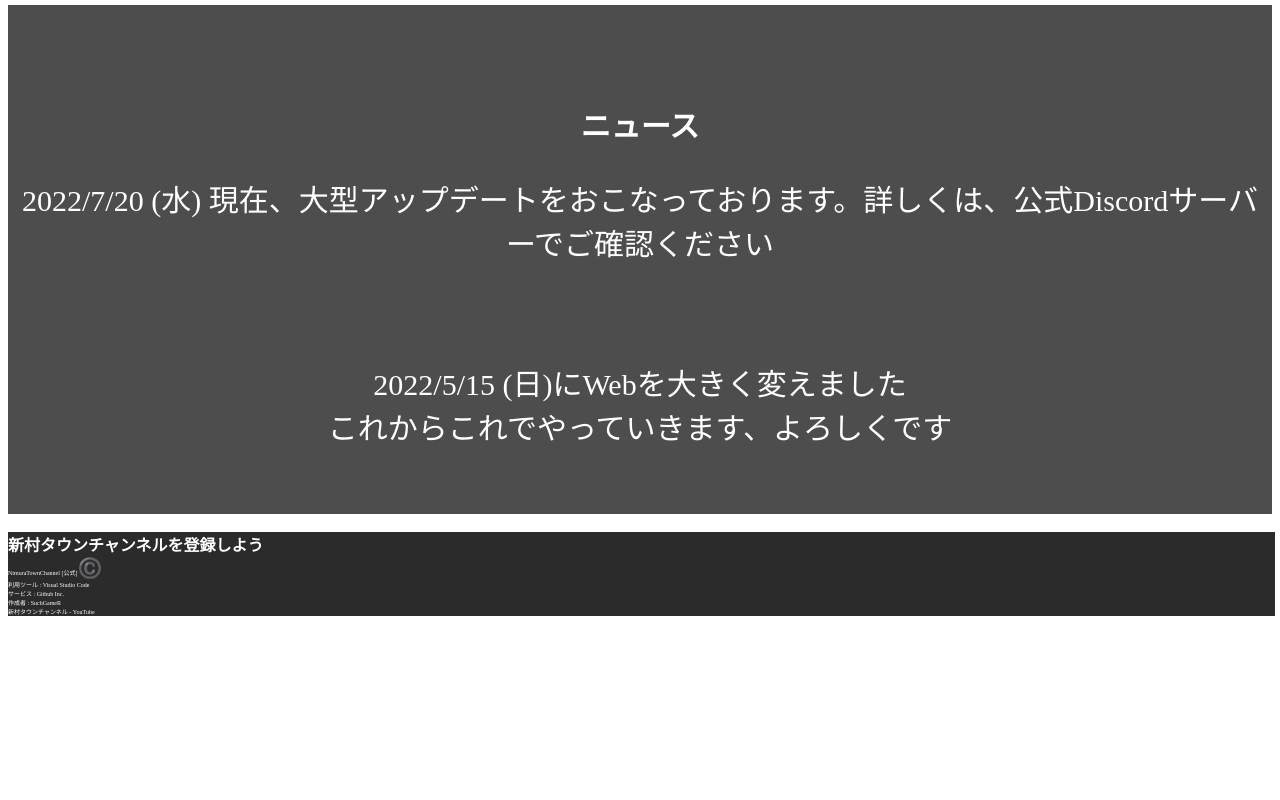
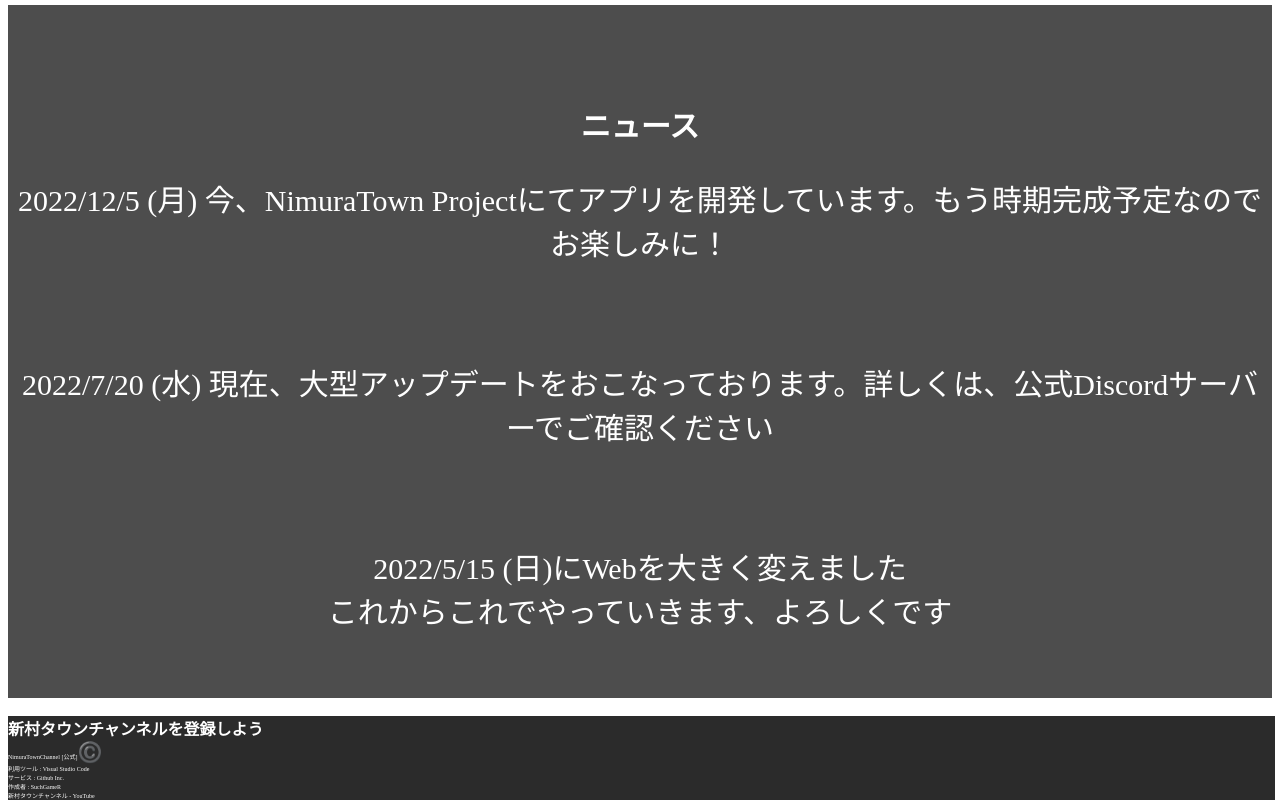
Before and after one commit to information-literacy/news, a plain HTML site: page index.html in a window 1280 px wide. Shown: the part 885-1685 px from the top of the page. Before the commit the page ends 1501 px from the top, so only its background shows below. Drawn offline with Linux system fonts and the light colour scheme.

Commit message:
index.html を更新

```diff
--- a/index.html
+++ b/index.html
@@ -44,6 +44,9 @@
                 <br>
                 <br>
                 <h2>ニュース</h2>
+                <p>2022/12/5 (月) 今、NimuraTown Projectにてアプリを開発しています。もう時期完成予定なのでお楽しみに！</p>
+                <br>
+                <br>
                 <p>2022/7/20 (水) 現在、大型アップデートをおこなっております。詳しくは、公式Discordサーバーでご確認ください</p>
                 <br>
                 <br>
```
